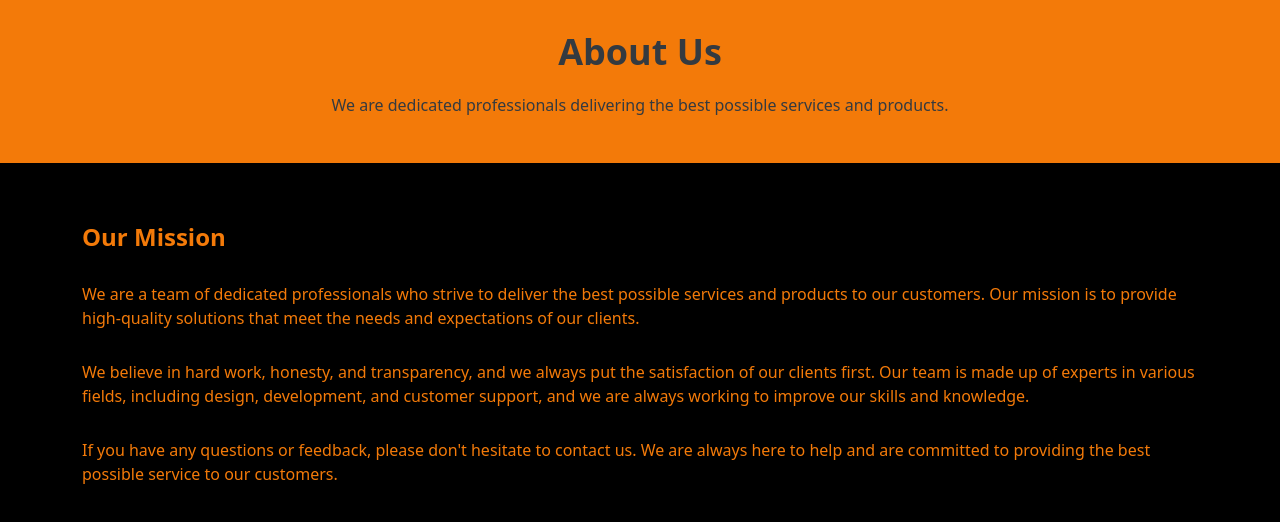
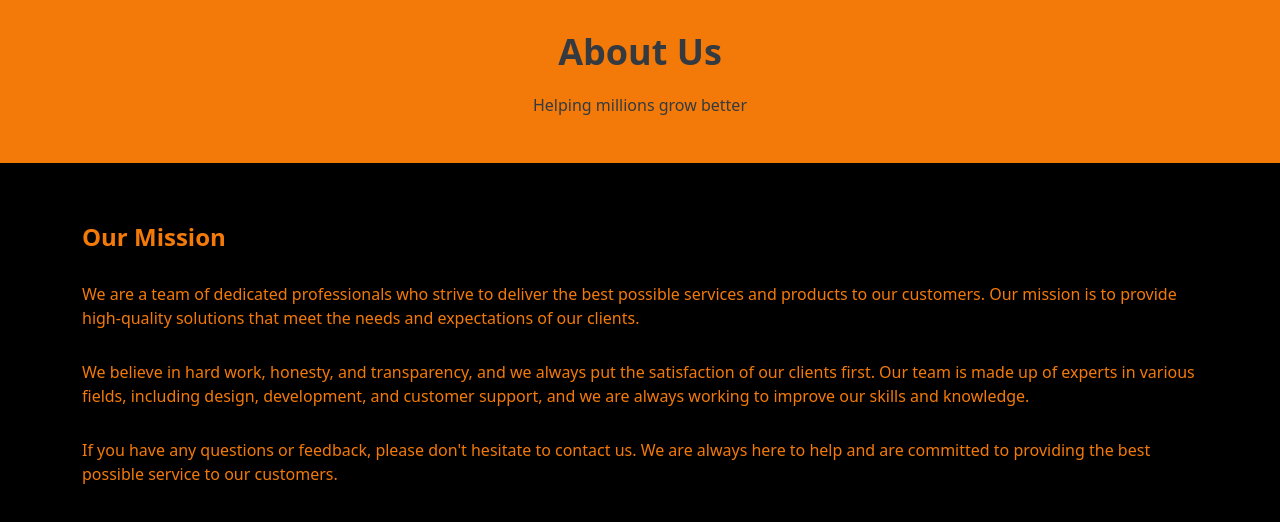
Before and after one commit to ano201/quote-gallery, a React (Create React App) app: page /about in a window 1280 px wide. Shown: the top 522 px of the page. Built offline with nearby package versions, Linux system fonts and the light colour scheme.

Commit message:
about us done

```diff
--- a/src/components/AboutUs/Header.jsx
+++ b/src/components/AboutUs/Header.jsx
@@ -6,10 +6,7 @@ const Header = () => {
     <div>
       <header class="header">
         <h1>About Us</h1>
-        <p>
-          We are dedicated professionals delivering the best possible services
-          and products.
-        </p>
+        <p>Helping millions grow better</p>
       </header>
     </div>
   );
```
